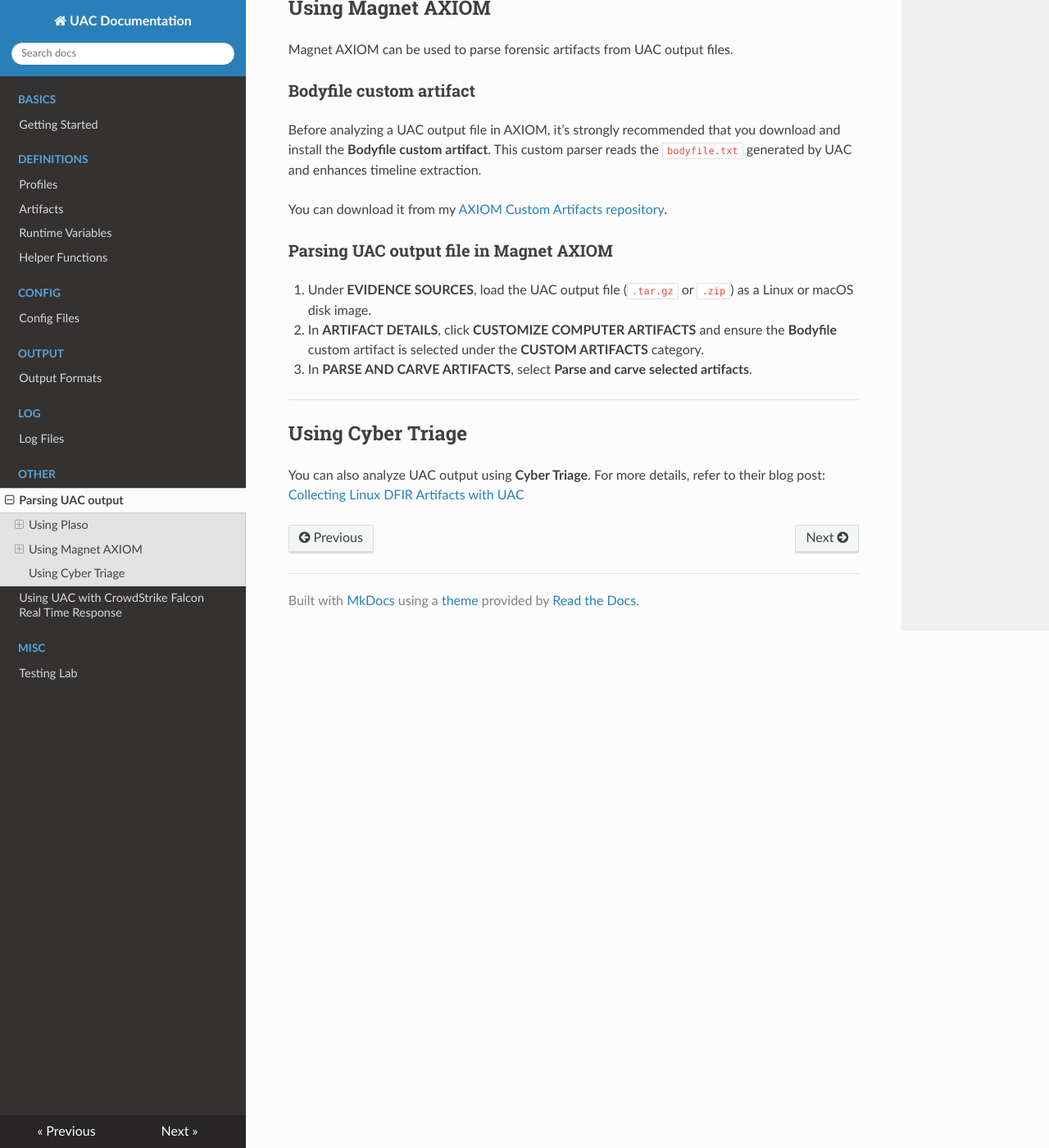
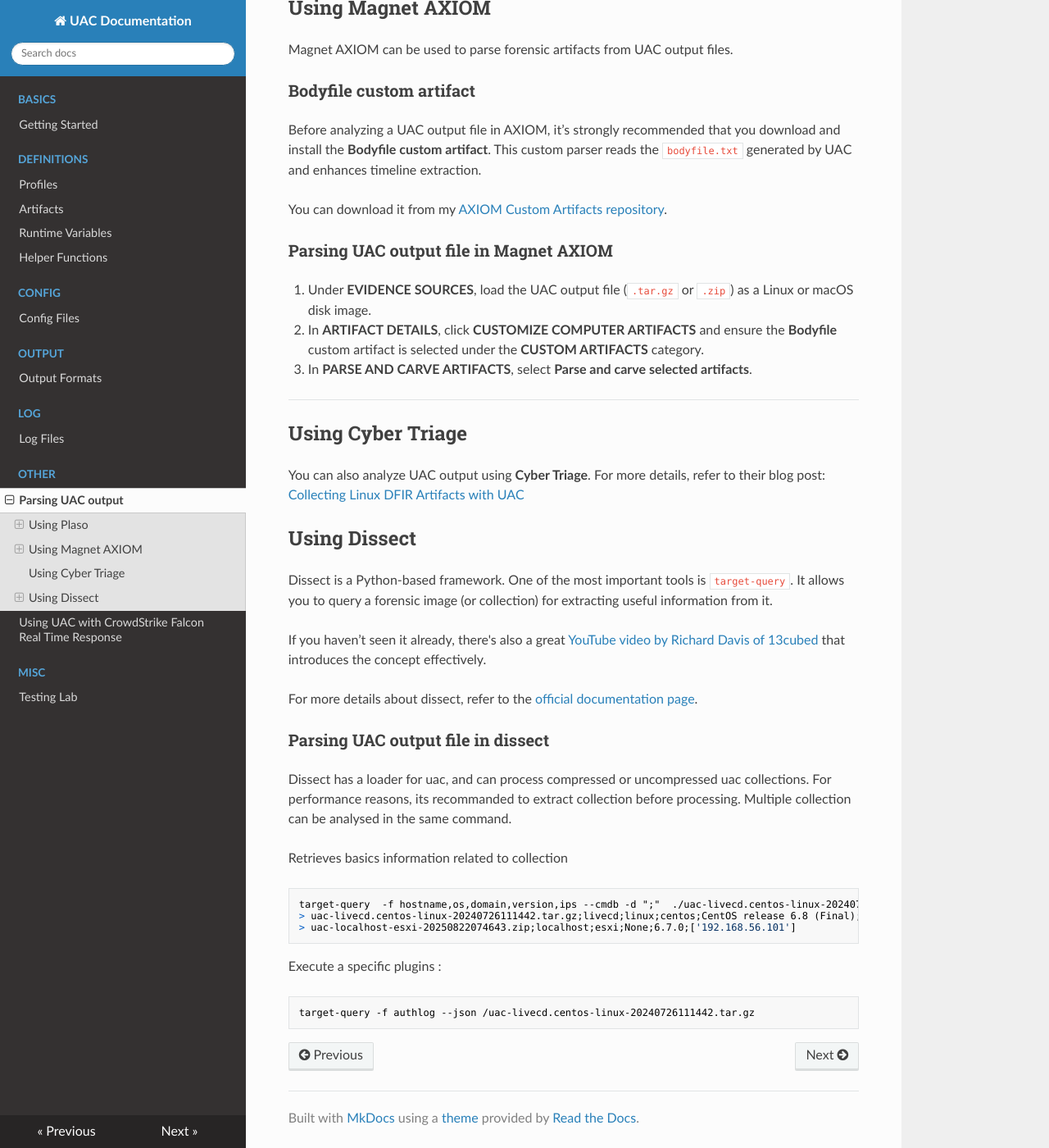
Before and after one commit to tclahr/uac-docs, an MkDocs documentation site: the page built from docs/parsing_uac_output.md, in a window 1280 px wide and 1400 px high, scrolled down 1348 px. Shown: the whole window at 82% size. Built offline with MkDocs 1.6.1, drawn with Linux system fonts in a browser that asks for light colours; nearby versions of some CDN libraries.

Commit message:
fix plaso youtube video, and add a dissect section

````diff
--- a/docs/parsing_uac_output.md
+++ b/docs/parsing_uac_output.md
@@ -4,7 +4,7 @@
 
 Plaso is a Python-based backend engine that powers **log2timeline** - a tool designed to extract timestamps and forensic artifacts from a computer system to facilitate timeline analysis. It generates what is commonly referred to as a **"Super Timeline."**
 
-If you haven’t seen it already, there's a great [YouTube video by Richard Davis of 13cubed](https://www.youtube.com/watch?v=ywx9U-d3hS4) that introduces the concept effectively.
+If you haven’t seen it already, there's a great [YouTube video by Richard Davis of 13cubed](https://youtu.be/sAvyRwOmE10?si=1ftxTX1gRntQ5gLb) that introduces the concept effectively.
 
 For more details about Plaso, refer to the [official documentation page](https://plaso.readthedocs.io).
 
@@ -74,3 +74,28 @@
 
 You can also analyze UAC output using **Cyber Triage**. For more details, refer to their blog post:
 [Collecting Linux DFIR Artifacts with UAC](https://www.cybertriage.com/blog/collecting-linux-dfir-artifacts-with-uac/)
+
+
+## Using Dissect
+
+Dissect is a Python-based framework. One of the most important tools is `target-query`. It allows you to query a forensic image (or collection) for extracting useful information from it.
+
+If you haven’t seen it already, there's also a great [YouTube video by Richard Davis of 13cubed](https://youtu.be/A2e203LizAM?si=vI684VjFiJ2Ysuhk) that introduces the concept effectively.
+
+For more details about dissect, refer to the [official documentation page](https://docs.dissect.tools/en/latest/).
+
+### Parsing UAC output file in dissect
+
+Dissect has a loader for uac, and can process compressed or uncompressed uac collections. For performance reasons, its recommanded to extract collection before processing. Multiple collection can be analysed in the same command.
+
+Retrieves basics information related to collection
+```shell
+target-query  -f hostname,os,domain,version,ips --cmdb -d ";"  ./uac-livecd.centos-linux-20240726111442.tar.gz ./uac-localhost-esxi-20250822074643.zip
+> uac-livecd.centos-linux-20240726111442.tar.gz;livecd;linux;centos;CentOS release 6.8 (Final);['10.0.2.15']
+> uac-localhost-esxi-20250822074643.zip;localhost;esxi;None;6.7.0;['192.168.56.101']
+```
+
+Execute a specific plugins :
+```shell
+target-query -f authlog --json /uac-livecd.centos-linux-20240726111442.tar.gz
+```
````
